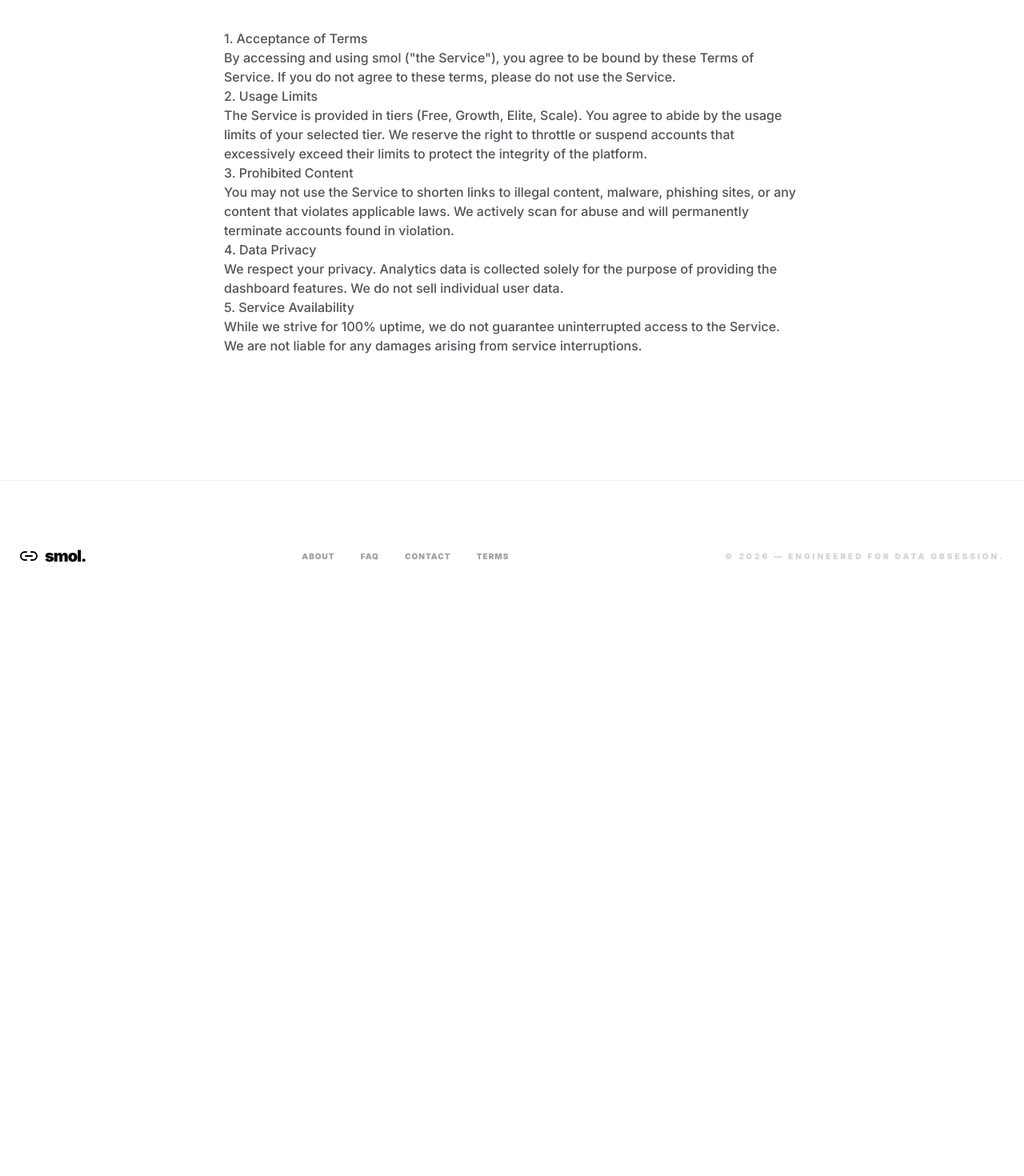
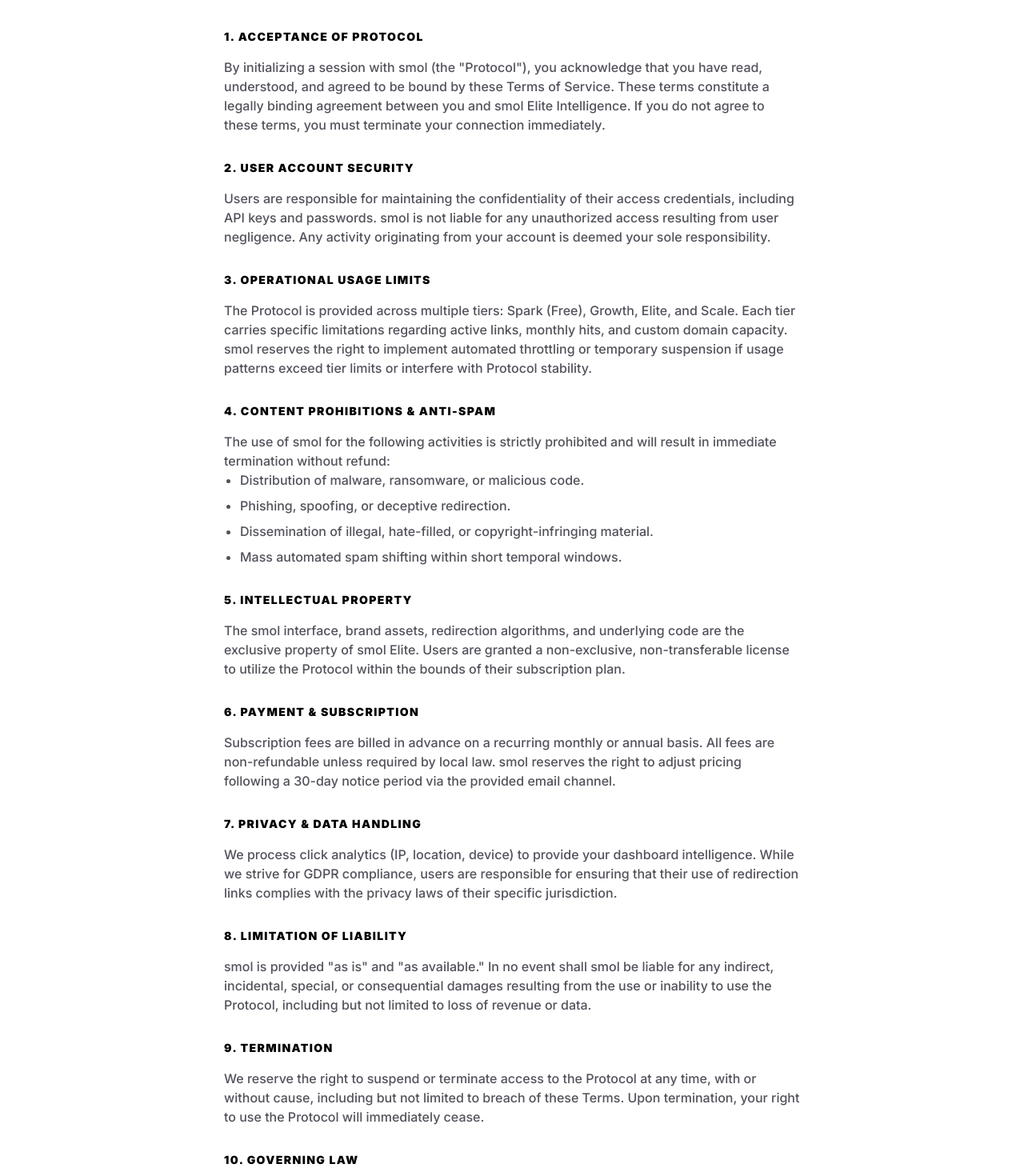
Before and after one commit to Ayushguleria73again/link-Shortner-frontend, a Next.js app: page /terms in a window 1280 px wide. Shown: the part 200-1670 px from the top of the page at 80% size. Before the commit the page ends 989 px from the top, so only its background shows below. Built offline with nearby package versions, Linux system fonts and the light colour scheme; no server answers.

Commit message:
docs: expand Terms, FAQ, and About pages with comprehensive content 📝🛰️

```diff
--- a/app/about/page.js
+++ b/app/about/page.js
@@ -97,6 +97,64 @@ export default function About() {
              </div>
          </div>
 
+         {/* Meet the Crew */}
+         <div className="mb-32">
+            <h2 className="text-xs font-black uppercase tracking-[0.2em] text-zinc-400 mb-12 text-center">Meet the Crew</h2>
+            <div className="grid grid-cols-1 md:grid-cols-4 gap-8">
+                <TeamMember
+                    name="Ayush Guleria"
+                    role="Founder / Lead Architect"
+                    initials="AG"
+                    color="bg-indigo-500"
+                />
+                <TeamMember
+                    name="Sarah Chen"
+                    role="Head of Product"
+                    initials="SC"
+                    color="bg-emerald-500"
+                />
+                <TeamMember
+                    name="Marcus Thorne"
+                    role="Security Protocol Lead"
+                    initials="MT"
+                    color="bg-rose-500"
+                />
+                <TeamMember
+                    name="Inaya Malik"
+                    role="Intelligence Analyst"
+                    initials="IM"
+                    color="bg-amber-500"
+                />
+            </div>
+         </div>
+
+         {/* The Future */}
+         <div className="mb-32 grid grid-cols-1 md:grid-cols-2 gap-16 items-center">
+            <div className="order-2 md:order-1">
+                <div className="bg-zinc-900 rounded-[40px] p-12 aspect-video flex flex-col justify-end relative overflow-hidden group">
+                    <div className="absolute inset-0 bg-gradient-to-t from-black via-transparent to-transparent z-10" />
+                    <div className="relative z-20">
+                        <div className="text-[10px] font-black uppercase tracking-widest text-indigo-400 mb-2">Internal Memo: Phase 7</div>
+                        <h4 className="text-2xl font-black text-white mb-4">AI Predictive Analytics</h4>
+                        <p className="text-zinc-500 text-sm font-medium">Coming Q3 2026: Forecasting click spikes before they happen through neural network ingestion. <span className="text-white">Join the waitlist.</span></p>
+                    </div>
+                    {/* Abstract Grid Decor */}
+                    <div className="absolute inset-0 opacity-10 group-hover:opacity-20 transition-opacity">
+                        <div className="absolute inset-0" style={{ backgroundImage: 'radial-gradient(circle, #fff 1px, transparent 1px)', backgroundSize: '24px 24px' }} />
+                    </div>
+                </div>
+            </div>
+            <div className="order-1 md:order-2">
+                <h2 className="text-xs font-black uppercase tracking-[0.2em] text-zinc-400 mb-8">The Horizon</h2>
+                <h3 className="text-4xl font-black tracking-tight mb-8 leading-[1.1]">
+                    We aren't just building a tool. We are building the <span className="text-indigo-500 underline decoration-indigo-500/30">Future of Traffic.</span>
+                </h3>
+                <p className="text-zinc-600 font-medium leading-relaxed mb-6">
+                    Our roadmap includes deep AI integration, decentralized redirection nodes, and cross-platform identity resolution. We are moving towards a web where every signal is intentional and every interaction is measured.
+                </p>
+            </div>
+         </div>
+
         {/* Join CTA */}
         <div className="text-center bg-indigo-600 rounded-[40px] p-20 relative overflow-hidden">
              <div className="relative z-10">
@@ -152,6 +210,18 @@ function TechItem({ name, label }) {
     );
 }
 
+function TeamMember({ name, role, initials, color }) {
+    return (
+        <div className="flex flex-col items-center text-center p-8 rounded-3xl border border-zinc-100 hover:border-zinc-200 transition-all group">
+            <div className={`w-20 h-20 ${color} text-white rounded-full flex items-center justify-center font-black text-xl mb-4 shadow-lg group-hover:scale-110 transition-transform`}>
+                {initials}
+            </div>
+            <h4 className="text-sm font-black uppercase tracking-tight text-black">{name}</h4>
+            <p className="text-[10px] font-bold text-zinc-400 uppercase tracking-widest mt-1">{role}</p>
+        </div>
+    );
+}
+
 function MetricItem({ value, label }) {
     return (
         <div>
--- a/app/faq/page.js
+++ b/app/faq/page.js
@@ -16,11 +16,27 @@ export default function FAQ() {
     },
     {
       question: "Can I use my own domain?",
-      answer: "Custom domains are available on the Scale plan. You can connect unlimited domains to maintain complete brand consistency."
+      answer: "Custom domains are available on Growth, Elite, and Scale plans. You can connect and verify domains via CNAME records to maintain brand consistency."
     },
     {
       question: "Do you offer API access?",
       answer: "Yes, the Elite and Scale plans include full access to our Developer API, allowing you to programmatically shorten links and retrieve metrics."
+    },
+    {
+      question: "Can I create custom aliases?",
+      answer: "Absolutely. Advanced tiers allow you to set custom short codes (e.g., smol.link/summer-sale) to maximize click-through rates and brand recognition."
+    },
+    {
+      question: "What are 'Burn-on-Read' links?",
+      answer: "This is a security feature where a link automatically deactivates after the first click. It's perfect for sharing sensitive documents or one-time codes."
+    },
+    {
+      question: "How do QR codes work?",
+      answer: "Every link you create automatically generates a high-resolution QR code identity. You can download these as SVG or PNG for print and digital marketing."
+    },
+    {
+      question: "Is there a refund policy?",
+      answer: "We offer a 14-day 'No Questions Asked' refund policy for all paid tiers if you're not satisfied with the intelligence depth of our Protocol."
     },
     {
       question: "Is my data secure?",
--- a/app/terms/page.js
+++ b/app/terms/page.js
@@ -11,20 +11,63 @@ export default function Terms() {
         <p className="text-zinc-400 text-xs font-bold uppercase tracking-widest mb-12">Last Updated: February 2026</p>
 
         <div className="prose prose-zinc prose-sm md:prose-base font-medium text-zinc-600">
-          <h3>1. Acceptance of Terms</h3>
-          <p>By accessing and using smol ("the Service"), you agree to be bound by these Terms of Service. If you do not agree to these terms, please do not use the Service.</p>
+        <div className="prose prose-zinc prose-sm md:prose-base font-medium text-zinc-600 space-y-8">
+          <section>
+            <h3 className="text-black font-black uppercase text-sm tracking-widest mb-4">1. Acceptance of Protocol</h3>
+            <p>By initializing a session with smol (the "Protocol"), you acknowledge that you have read, understood, and agreed to be bound by these Terms of Service. These terms constitute a legally binding agreement between you and smol Elite Intelligence. If you do not agree to these terms, you must terminate your connection immediately.</p>
+          </section>
 
-          <h3>2. Usage Limits</h3>
-          <p>The Service is provided in tiers (Free, Growth, Elite, Scale). You agree to abide by the usage limits of your selected tier. We reserve the right to throttle or suspend accounts that excessively exceed their limits to protect the integrity of the platform.</p>
+          <section>
+            <h3 className="text-black font-black uppercase text-sm tracking-widest mb-4">2. User Account Security</h3>
+            <p>Users are responsible for maintaining the confidentiality of their access credentials, including API keys and passwords. smol is not liable for any unauthorized access resulting from user negligence. Any activity originating from your account is deemed your sole responsibility.</p>
+          </section>
 
-          <h3>3. Prohibited Content</h3>
-          <p>You may not use the Service to shorten links to illegal content, malware, phishing sites, or any content that violates applicable laws. We actively scan for abuse and will permanently terminate accounts found in violation.</p>
+          <section>
+            <h3 className="text-black font-black uppercase text-sm tracking-widest mb-4">3. Operational Usage Limits</h3>
+            <p>The Protocol is provided across multiple tiers: Spark (Free), Growth, Elite, and Scale. Each tier carries specific limitations regarding active links, monthly hits, and custom domain capacity. smol reserves the right to implement automated throttling or temporary suspension if usage patterns exceed tier limits or interfere with Protocol stability.</p>
+          </section>
 
-          <h3>4. Data Privacy</h3>
-          <p>We respect your privacy. Analytics data is collected solely for the purpose of providing the dashboard features. We do not sell individual user data.</p>
+          <section>
+            <h3 className="text-black font-black uppercase text-sm tracking-widest mb-4">4. Content Prohibitions & Anti-Spam</h3>
+            <p>The use of smol for the following activities is strictly prohibited and will result in immediate termination without refund:</p>
+            <ul className="list-disc pl-5 space-y-2">
+              <li>Distribution of malware, ransomware, or malicious code.</li>
+              <li>Phishing, spoofing, or deceptive redirection.</li>
+              <li>Dissemination of illegal, hate-filled, or copyright-infringing material.</li>
+              <li>Mass automated spam shifting within short temporal windows.</li>
+            </ul>
+          </section>
 
-          <h3>5. Service Availability</h3>
-          <p>While we strive for 100% uptime, we do not guarantee uninterrupted access to the Service. We are not liable for any damages arising from service interruptions.</p>
+          <section>
+            <h3 className="text-black font-black uppercase text-sm tracking-widest mb-4">5. Intellectual Property</h3>
+            <p>The smol interface, brand assets, redirection algorithms, and underlying code are the exclusive property of smol Elite. Users are granted a non-exclusive, non-transferable license to utilize the Protocol within the bounds of their subscription plan.</p>
+          </section>
+
+          <section>
+            <h3 className="text-black font-black uppercase text-sm tracking-widest mb-4">6. Payment & Subscription</h3>
+            <p>Subscription fees are billed in advance on a recurring monthly or annual basis. All fees are non-refundable unless required by local law. smol reserves the right to adjust pricing following a 30-day notice period via the provided email channel.</p>
+          </section>
+
+          <section>
+            <h3 className="text-black font-black uppercase text-sm tracking-widest mb-4">7. Privacy & Data Handling</h3>
+            <p>We process click analytics (IP, location, device) to provide your dashboard intelligence. While we strive for GDPR compliance, users are responsible for ensuring that their use of redirection links complies with the privacy laws of their specific jurisdiction.</p>
+          </section>
+
+          <section>
+            <h3 className="text-black font-black uppercase text-sm tracking-widest mb-4">8. Limitation of Liability</h3>
+            <p>smol is provided "as is" and "as available." In no event shall smol be liable for any indirect, incidental, special, or consequential damages resulting from the use or inability to use the Protocol, including but not limited to loss of revenue or data.</p>
+          </section>
+
+          <section>
+            <h3 className="text-black font-black uppercase text-sm tracking-widest mb-4">9. Termination</h3>
+            <p>We reserve the right to suspend or terminate access to the Protocol at any time, with or without cause, including but not limited to breach of these Terms. Upon termination, your right to use the Protocol will immediately cease.</p>
+          </section>
+
+          <section>
+            <h3 className="text-black font-black uppercase text-sm tracking-widest mb-4">10. Governing Law</h3>
+            <p>These terms shall be governed by and construed in accordance with the laws of India, without regard to its conflict of law provisions.</p>
+          </section>
+        </div>
         </div>
       </div>
     </div>
```
